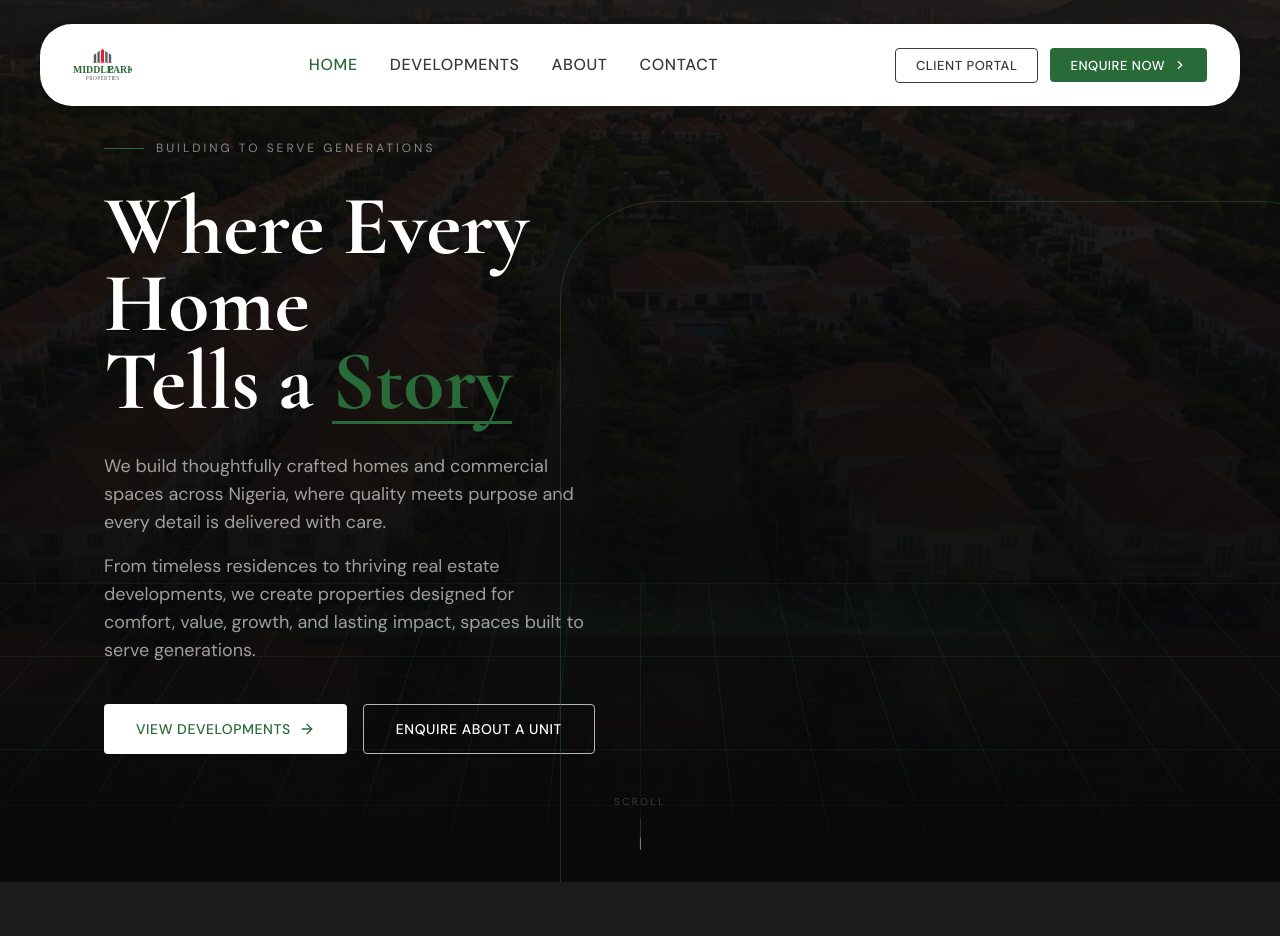
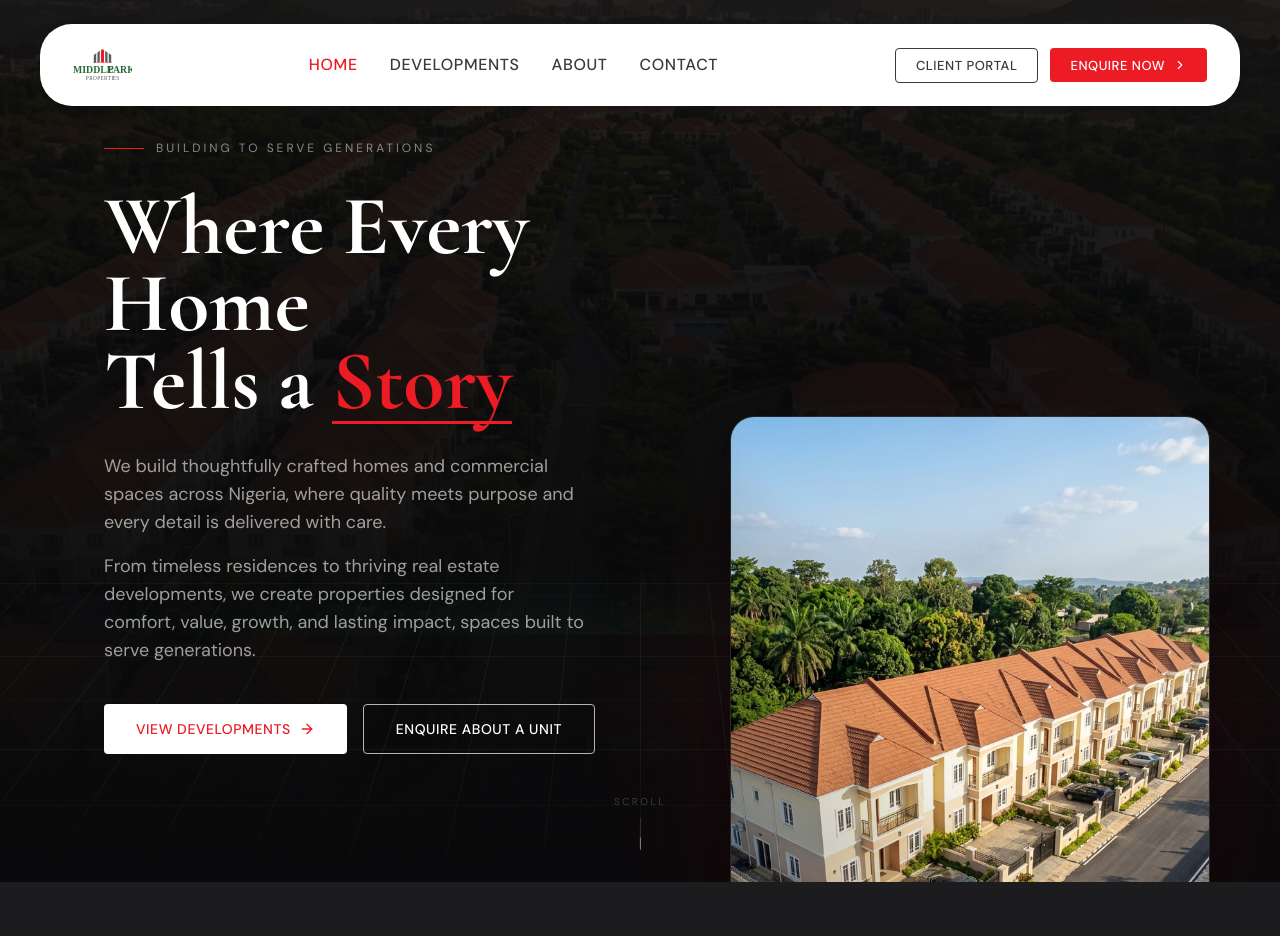
Before and after one commit to Zippatek/middlepark-website, a Next.js app: page / in a window 1280 px wide. Shown: the top 936 px of the page. Built offline with nearby package versions, Linux system fonts and the light colour scheme.

Commit message:
feat: rebrand primary color to red and replace hero abstract element with interactive image card

```diff
--- a/src/app/(public)/page.tsx
+++ b/src/app/(public)/page.tsx
@@ -397,22 +397,22 @@ function WhyAccordion({ item, index }: { item: typeof whyMiddlePark[0]; index: n
   )
 }
 
-// ─── 3D HERO INTERACTIVE ELEMENT ─────────────────────────────────────────────
-function HeroAbstractElement({
+// ─── 3D HERO INTERACTIVE IMAGE ─────────────────────────────────────────────
+function HeroImageElement({
   mouseX,
   mouseY,
 }: {
   mouseX: any
   mouseY: any
 }) {
-  const rotateX = useTransform(mouseY, [-0.5, 0.5], [15, -15])
-  const rotateY = useTransform(mouseX, [-0.5, 0.5], [-20, 20])
+  const rotateX = useTransform(mouseY, [-0.5, 0.5], [10, -10])
+  const rotateY = useTransform(mouseX, [-0.5, 0.5], [-15, 15])
   const springRotateX = useSpring(rotateX, { stiffness: 60, damping: 20 })
   const springRotateY = useSpring(rotateY, { stiffness: 60, damping: 20 })
 
   return (
     <motion.div
-      className="absolute right-[-10%] top-[10%] w-[800px] h-[800px] pointer-events-none hidden lg:block"
+      className="absolute right-[0%] top-[40%] -translate-y-1/2 w-[540px] h-[720px] pointer-events-none hidden lg:block"
       style={{
         perspective: '1500px',
         rotateX: springRotateX,
@@ -420,21 +420,45 @@ function HeroAbstractElement({
       }}
     >
       <div className="relative w-full h-full">
-        {/* Large Architectural Lattice — Minimalist depth */}
-        {[...Array(6)].map((_, i) => (
-          <motion.div
-            key={i}
-            className="absolute inset-0 border border-green/10 rounded-[100px]"
-            style={{
-              transform: `translateZ(${i * 60}px) rotate(${i * 10}deg)`,
-            }}
-            initial={{ opacity: 0, scale: 0.8 }}
-            animate={{ opacity: 1, scale: 1 }}
-            transition={{ duration: 2, delay: 1 + i * 0.2 }}
+        {/* Decorative Glow */}
+        <div className="absolute top-1/2 left-1/2 -translate-x-1/2 -translate-y-1/2 w-[70%] h-[70%] bg-green/20 blur-[100px] rounded-full" />
+
+        {/* Floating Image Card */}
+        <motion.div
+          className="absolute inset-[30px] rounded-[24px] overflow-hidden border border-white/10"
+          style={{
+            boxShadow: '0 30px 60px rgba(0,0,0,0.4)',
+          }}
+          initial={{ opacity: 0, scale: 0.9, y: 30 }}
+          animate={{ opacity: 1, scale: 1, y: 0 }}
+          transition={{ duration: 1.2, delay: 0.8, ease: [0.16, 1, 0.3, 1] }}
+        >
+          <Image
+            src="/images/dev-dakibiyu-2.jpg"
+            alt="MiddlePark Premium Estate"
+            fill
+            className="object-cover"
           />
-        ))}
-        {/* Central Core Glow */}
-        <div className="absolute top-1/2 left-1/2 -translate-x-1/2 -translate-y-1/2 w-40 h-40 bg-green/10 blur-[80px] rounded-full" />
+          {/* Glass Overlay for depth */}
+          <div className="absolute inset-0 bg-gradient-to-tr from-black/40 via-transparent to-white/10" />
+        </motion.div>
+
+        {/* Floating Accent Elements */}
+        <motion.div
+          className="absolute bottom-[80px] left-[0px] bg-white/10 backdrop-blur-md border border-white/20 rounded-[16px] p-4 flex items-center gap-4"
+          initial={{ opacity: 0, x: -30 }}
+          animate={{ opacity: 1, x: 0 }}
+          transition={{ duration: 1, delay: 1.5 }}
+          style={{ transform: 'translateZ(60px)' }}
+        >
+          <div className="w-10 h-10 rounded-full bg-green flex items-center justify-center">
+            <span className="text-white font-bold font-cormorant text-xl">MP</span>
+          </div>
+          <div>
+            <p className="text-white text-sm font-medium">MiddlePark Certified</p>
+            <p className="text-white/60 text-xs">Title Verified Before We Break Ground</p>
+          </div>
+        </motion.div>
       </div>
     </motion.div>
   )
@@ -669,7 +693,7 @@ export default function HomePage() {
             </div>
 
             {/* Right — Interactive Abstract depth (desktop only) */}
-            <HeroAbstractElement mouseX={mouseX} mouseY={mouseY} />
+            <HeroImageElement mouseX={mouseX} mouseY={mouseY} />
 
             {/* Mobile — Minimalist Visual */}
             <motion.div
--- a/tailwind.config.ts
+++ b/tailwind.config.ts
@@ -10,13 +10,14 @@ const config: Config = {
     extend: {
       // ─── MIDDLEPARK COLOR SYSTEM — V3 UNDERSTATED LUXURY ──────────
       colors: {
-        // Primary Brand — Forest Green (CTAs, overlines, active states)
+        // Primary Brand — MiddlePark Red (CTAs, overlines, active states)
+        // Note: Variable is named 'green' structurally but maps to Brand Red.
         green: {
-          DEFAULT: '#286B38',       // Forest Green — primary CTAs, active states
-          dark: '#1E522A',          // Deeper green — hover states
-          light: '#358A49',         // Brighter green — secondary
-          tint: '#F0F4F1',          // Mint tint — hover states, inactive sidebar
-          muted: '#C8D9CC',         // Muted green — borders, inactive tabs
+          DEFAULT: '#ED1B24',       // MiddlePark Red — primary CTAs, overlines, active states
+          dark: '#C41720',          // Deep red — hover/pressed states
+          light: '#F04950',         // Lighter red — secondary actions
+          tint: '#FDF2F2',          // Red tint — subtle hover fills
+          muted: '#F5C6C8',         // Muted red — borders, dividers
         },
         // Accent — Red (alert, sold out)
         red: {
@@ -112,8 +113,8 @@ const config: Config = {
         'charcoal-gradient': 'linear-gradient(135deg, #3A3A3C 0%, #1C1C1E 100%)',
         // Subtle canvas gradient
         'cream-gradient': 'linear-gradient(180deg, #FFFFFF 0%, #FAFAFA 100%)',
-        // Green gradient (CTA only)
-        'green-gradient': 'linear-gradient(135deg, #286B38 0%, #1E522A 100%)',
+        // Primary gradient (CTA only)
+        'green-gradient': 'linear-gradient(135deg, #ED1B24 0%, #C41720 100%)',
       },
 
       // ─── TRANSITIONS ─────────────────────────────────────────────
```
Also changed, not shown: src/lib/design-system.ts (+8 -7 lines).
